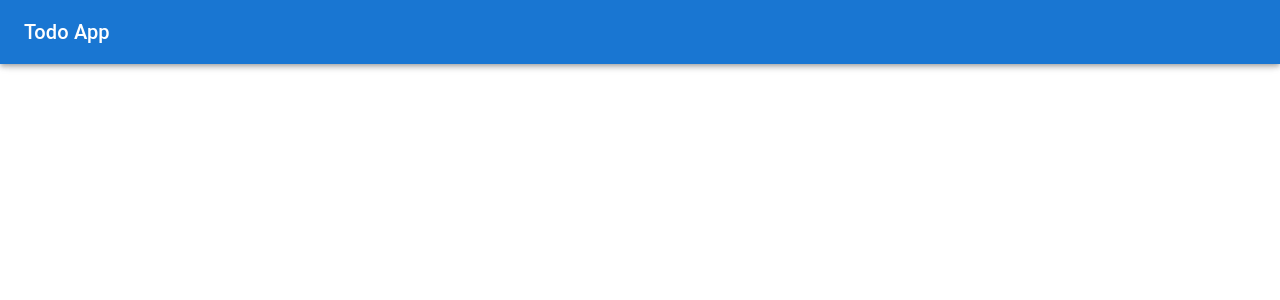
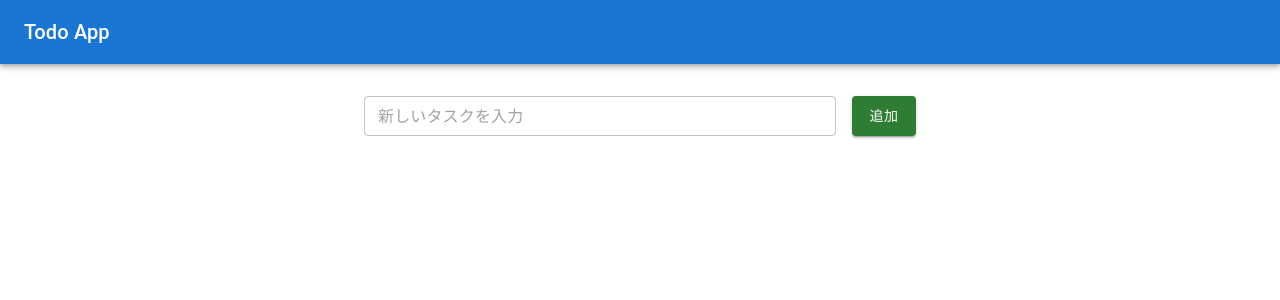
Before and after one commit to KaitoMizukami/todo, a React (Vite) app in the folder ui/: page / in a window 1280 px wide. Shown: the top 300 px of the page. Built offline with nearby package versions, Linux system fonts and the light colour scheme.

Commit message:
create ui component to add new todo

```diff
--- a/ui/src/components/Header/Header.tsx
+++ b/ui/src/components/Header/Header.tsx
@@ -3,7 +3,7 @@ import { AppBar, Toolbar, Typography } from "@mui/material";
 
 export default function Header() {
   return (
-    <AppBar sx={{ flexGrow: 1 }}>
+    <AppBar position="static" sx={{ flexGrow: 1 }}>
       <Toolbar>
         <Typography variant="h6" sx={{ flexGrow: 1 }}>
           Todo App
--- /dev/null
+++ b/ui/src/components/NewTodo/NewTodo.tsx
@@ -0,0 +1,18 @@
+import React from "react";
+import { Button, TextField, Box } from "@mui/material";
+
+export default function NewTask() {
+  return (
+    <Box sx={{ display: "flex" }}>
+      <TextField
+        fullWidth
+        placeholder="新しいタスクを入力"
+        variant="outlined"
+        size="small"
+      />
+      <Button variant="contained" color="success" sx={{ ml: 2 }}>
+        追加
+      </Button>
+    </Box>
+  );
+}
--- a/ui/src/components/Todo/Todo.tsx
+++ b/ui/src/components/Todo/Todo.tsx
@@ -1,6 +1,15 @@
 import React from "react";
 import Header from "../Header/Header";
+import { Box, Container } from "@mui/material";
+import NewTask from "../NewTodo/NewTodo";
 
 export default function Todo() {
-  return <Header />;
+  return (
+    <Box sx={{ minHeight: "100vh", bgcolor: "background.default" }}>
+      <Header />
+      <Container maxWidth="sm" sx={{ mt: 4 }}>
+        <NewTask />
+      </Container>
+    </Box>
+  );
 }
--- a/ui/src/main.tsx
+++ b/ui/src/main.tsx
@@ -1,9 +1,11 @@
 import { StrictMode } from "react";
 import { createRoot } from "react-dom/client";
 import Todo from "./components/Todo/Todo";
+import { CssBaseline } from "@mui/material";
 
 createRoot(document.getElementById("root")!).render(
   <StrictMode>
+    <CssBaseline />
     <Todo />
   </StrictMode>
 );
```
